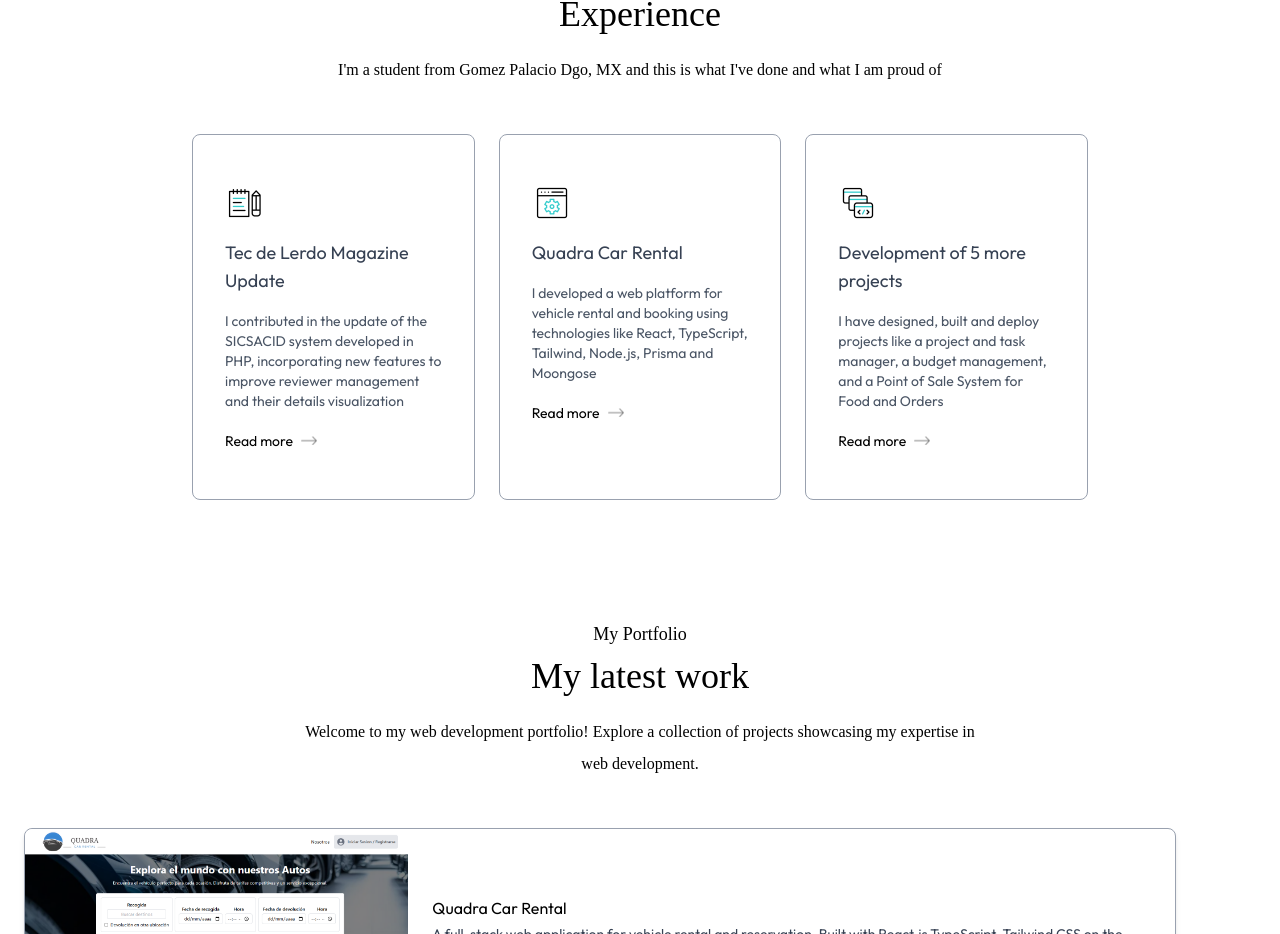
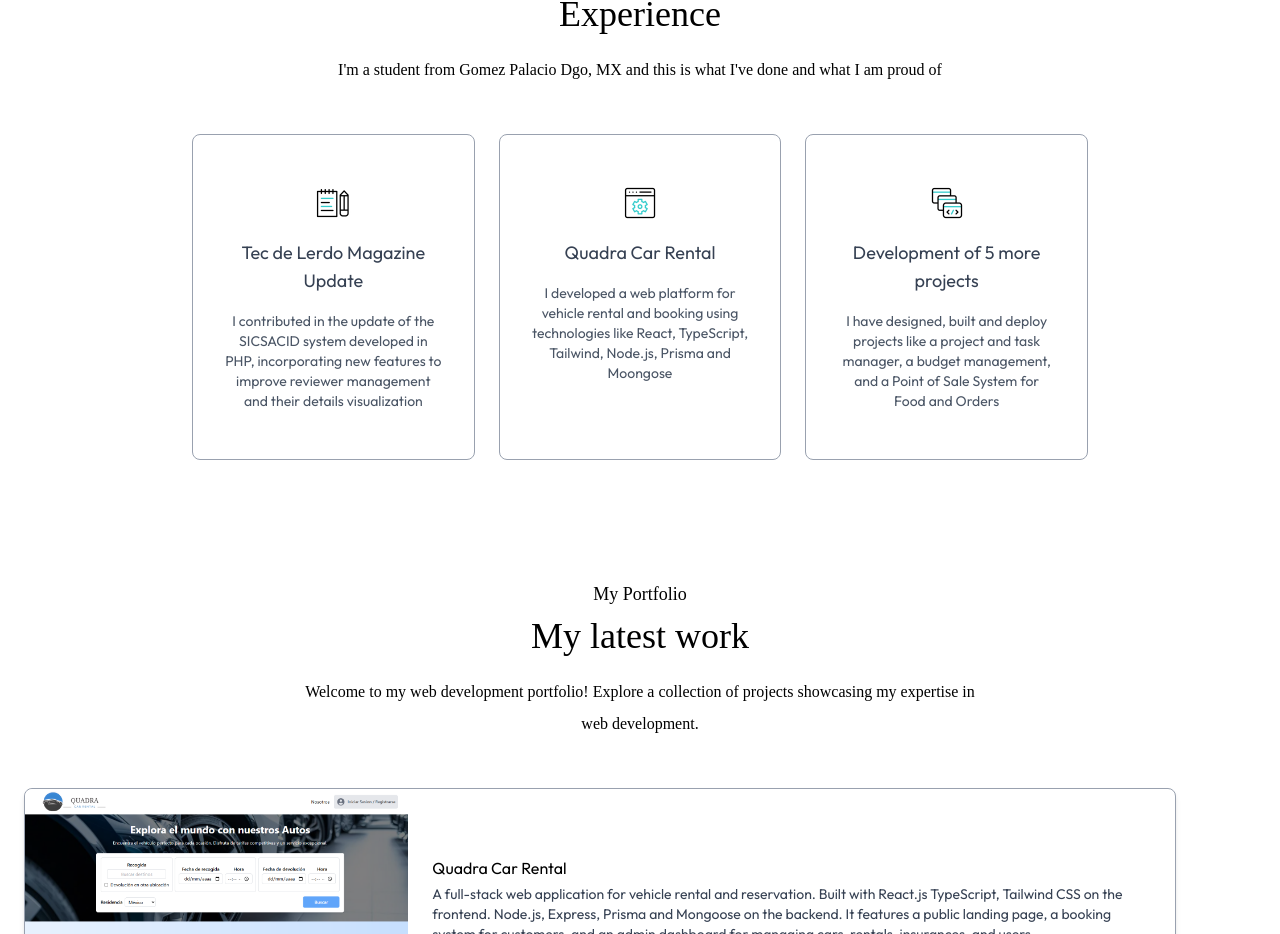
Before and after one commit to VicVaporub14/portafolio-web, a Next.js app: page / in a window 1280 px wide. Shown: the part 1651-2585 px from the top of the page. Built offline with nearby package versions, Linux system fonts and the light colour scheme; a web font is replaced by a local one.

Commit message:
Cambio en botones y centrado de informacion en seccion Experience

```diff
--- a/app/components/Experience.jsx
+++ b/app/components/Experience.jsx
@@ -44,22 +44,12 @@ export default function Experience({isDarkMode}) {
                 <motion.div
                     whileHover={{scale: 1.02}}
                     key={index}
-                    className='border border-gray-400 rounded-lg px-8 py-12 hover:shadow-black cursor-pointer hover:bg-blue-50 hover:-translate-y-1 duration-500 dark:bg-slate-600 dark:hover:bg-customBlue dark:hover:shadow-none'
+                    className='text-center border border-gray-400 rounded-lg px-8 py-12 hover:shadow-black cursor-pointer hover:bg-blue-50 hover:-translate-y-1 duration-500 dark:bg-slate-600 dark:hover:bg-customBlue dark:hover:shadow-none'
                 >
-                    <Image src={icon} alt='' className='w-10 rounded-md'/>
+                    <Image src={icon} alt='icon' className='w-10 rounded-md mx-auto'/>
                     <h3 className='text-lg my-4 text-gray-700 dark:text-white'>{title}</h3>
                     <p className='text-sm text-gray-600 leading-5 dark:text-white'>{description}</p>
-                    <Link
-                        href={link}
-                        className='flex items-center gap-2 text-sm mt-5'
-                    >
-                        Read more
-                        <Image
-                            src={isDarkMode ? assets.right_arrow_white : assets.right_arrow}
-                            className='w-4'
-                            alt=''
-                        />
-                    </Link>
+
                 </motion.div>
             ))}
         </motion.div>
```
